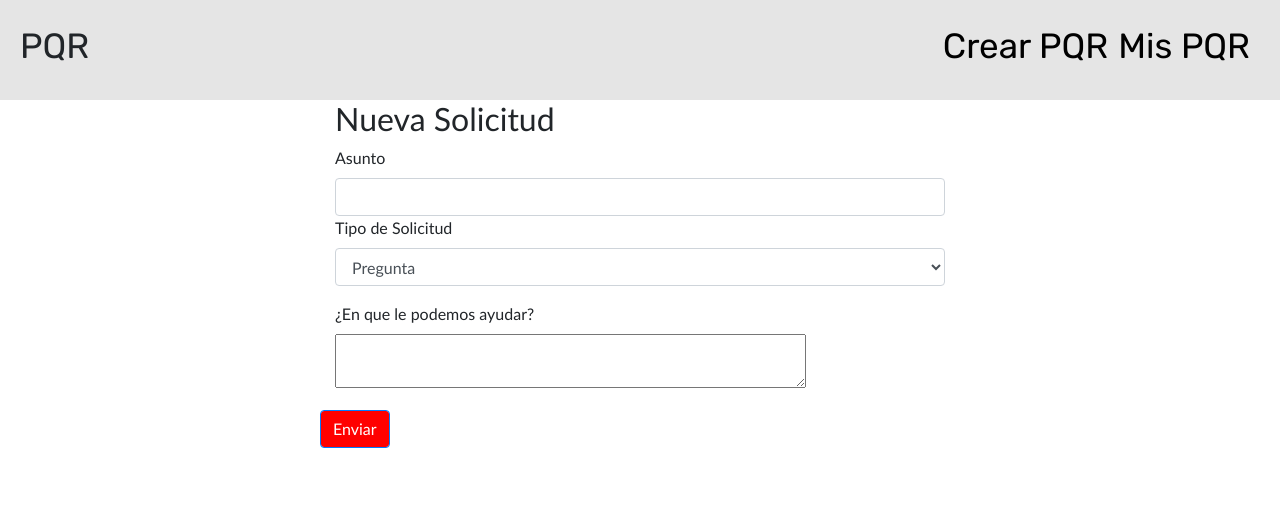
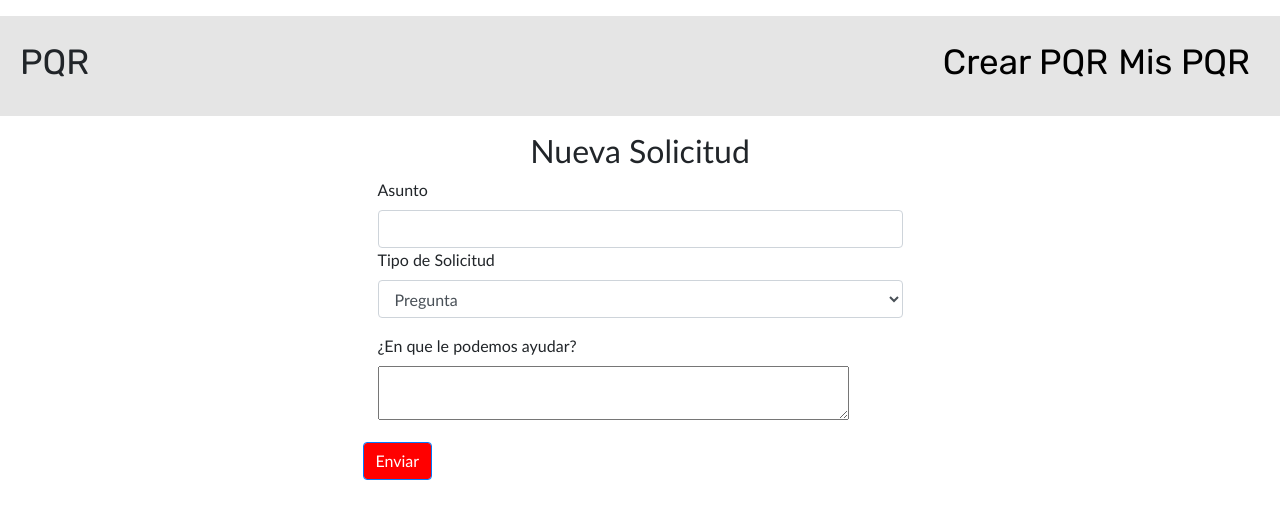
Before and after one commit to Arquitectura-Tarea-0/PQR_DESKTOP_JAVASCRIPT, an Electron app: page Vista/HTML/crearPQR.html in a window 1280 px wide. Drawn offline with nearby package versions, Linux system fonts and the light colour scheme.

Commit message:
Misc edits

```diff
--- a/Vista/CSS/estilo.css
+++ b/Vista/CSS/estilo.css
@@ -1,6 +1,6 @@
 #principal{
+	padding-top: 1em;
 	width: auto;
-	height: 100px;
 	margin: auto;
 }
 
@@ -15,6 +15,10 @@ header{
 
 body{
 	font-family: "Trebuchet MS", Verdana, Arial, Helvetica, sans-serif;
+}
+
+h2 {
+	text-align: center;
 }
 
 a:link {
@@ -37,3 +41,8 @@ a:visited {
 .alignright {
 	float: right;
 }
+
+panel-default {
+	border: 1;
+	background-color: red;
+}
--- a/Vista/HTML/crearPQR.html
+++ b/Vista/HTML/crearPQR.html
@@ -2,18 +2,19 @@
 <html>
 <meta charset="utf-8">
 <head>
-	<title>Solicitud</title>
+	<title>Nueva Solicitud</title>
+
 	<link rel="stylesheet" href="https://stackpath.bootstrapcdn.com/bootstrap/4.5.2/css/bootstrap.min.css" integrity="sha384-JcKb8q3iqJ61gNV9KGb8thSsNjpSL0n8PARn9HuZOnIxN0hoP+VmmDGMN5t9UJ0Z" crossorigin="anonymous">
 	<link rel="stylesheet" type="text/css" href="../CSS/estilo.css">
 	<script src="../JS/newPQR.js"></script>
 </head>
 <body>
 	<div id="header"></div>
-	<div class="row" id="principal">
+	<div class="container" id="principal">
 		<div class="col-sm-6 mx-auto">
-			<div class="panel panel-primary">
+			<div class="panel panel-default">
 				<div class="panel-heading">
-					<h2 style="float: center;">Nueva Solicitud</h2>
+					<h2>Nueva Solicitud</h2>
 				</div>
 				<div class="panel-body">
 					<div class="form-group">
--- a/Vista/JS/loadPQR.js
+++ b/Vista/JS/loadPQR.js
@@ -0,0 +1 @@
+sessionStorage.removeItem("request");
```
